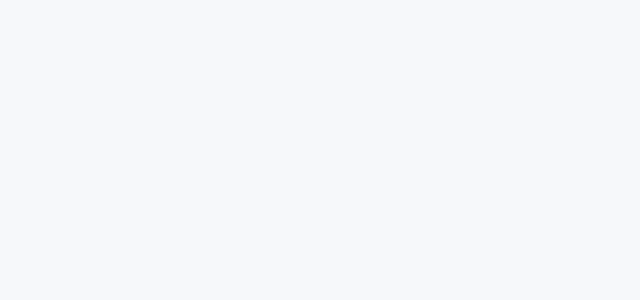
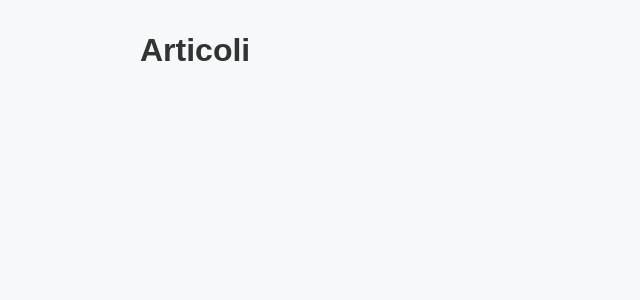
Before and after one commit to JuriPatacchiola/react-form, a React (Vite) app: page / in a window 1280 px wide. Shown: the top 300 px of the page, without its empty margins (0-640 px from the left). Built offline with nearby package versions, Linux system fonts and the light colour scheme.

Commit message:
add the title and the container for to make a display for img and the argoment

```diff
--- a/src/App.jsx
+++ b/src/App.jsx
@@ -35,7 +35,11 @@ function App() {
     <>
       <div className="app-container">
 
+        <h1>Articoli</h1>
+        <div className="articoli-container">
 
+
+        </div>
 
       </div>
 
```
